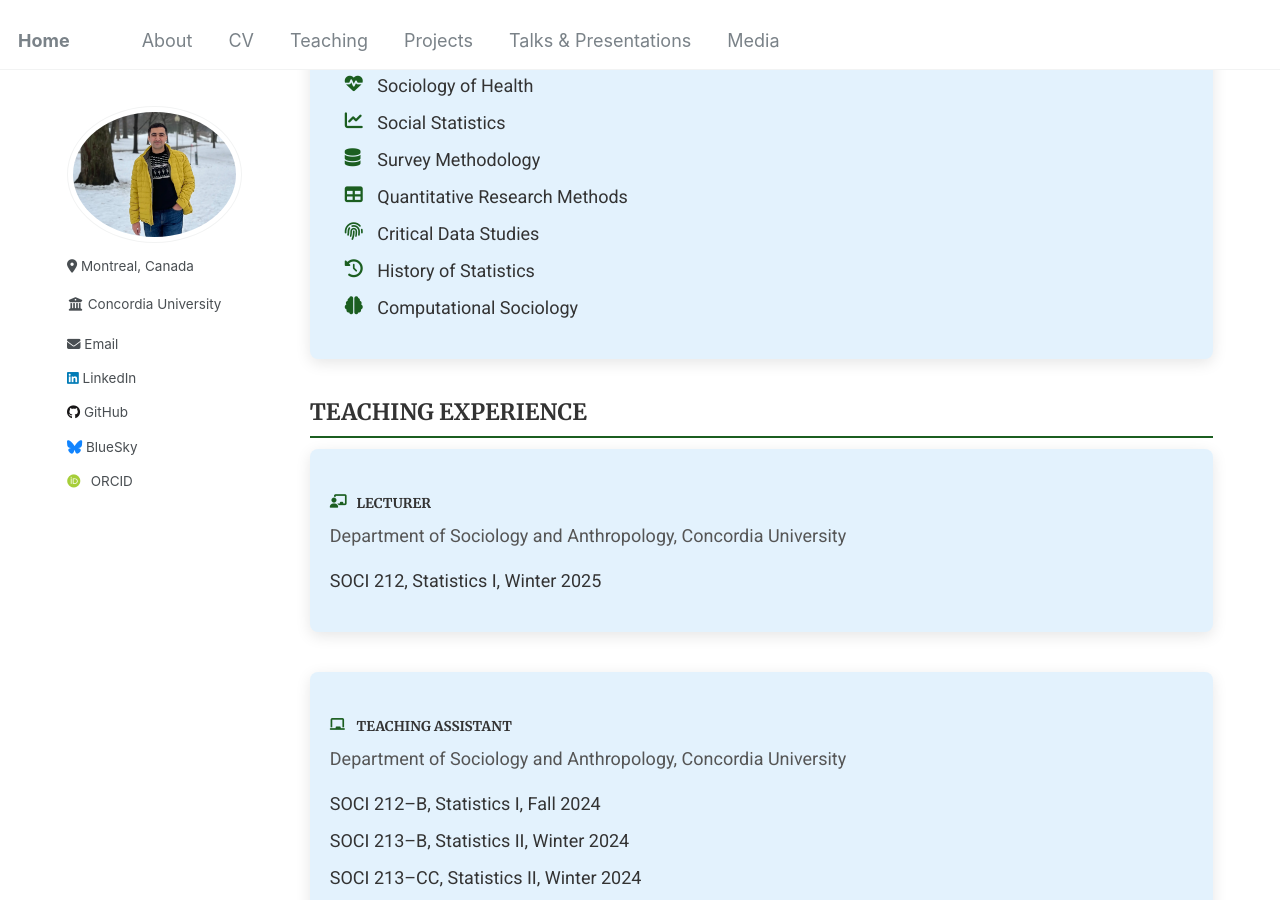
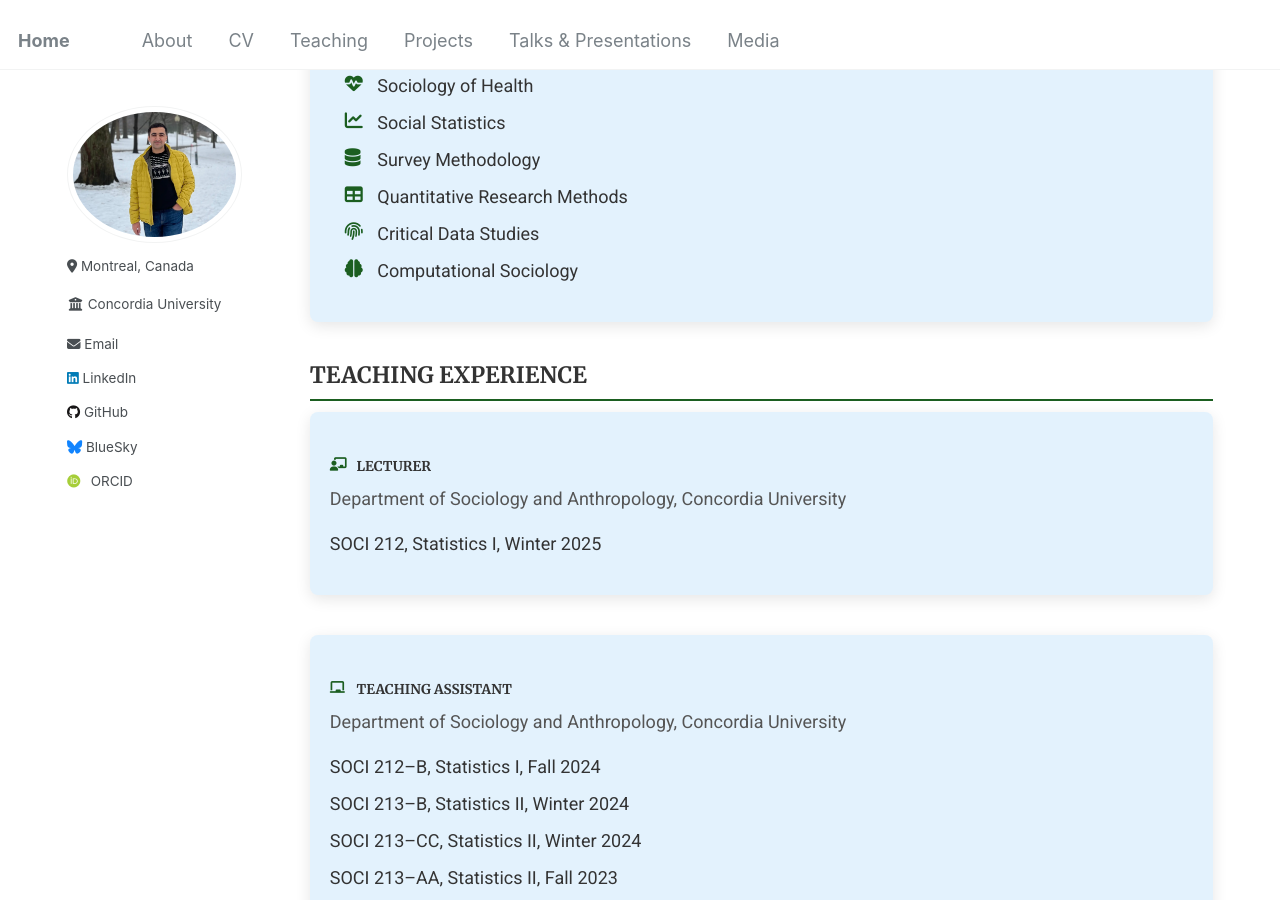
Before and after one commit to Mohsnmonji/mohsnmonji.github.io, a Jekyll site: the page built from _pages/teaching.md, in a window 1280 px wide and 900 px high, scrolled down 463 px. Built offline with Jekyll 4.4.1, drawn with Linux system fonts in a browser that asks for light colours; some web fonts are replaced.

Commit message:
Update teaching.md

```diff
--- a/_pages/teaching.md
+++ b/_pages/teaching.md
@@ -85,7 +85,6 @@ author_profile: true
       <li><i class="fas fa-database icon"></i> Survey Methodology</li>
       <li><i class="fas fa-table icon"></i> Quantitative Research Methods</li>
    <li><i class="fas fa-fingerprint icon"></i> Critical Data Studies</li>
-      <li><i class="fas fa-history icon"></i> History of Statistics</li>
       <li><i class="fas fa-brain icon"></i> Computational Sociology</li>
     </ul>
   </div>
```
